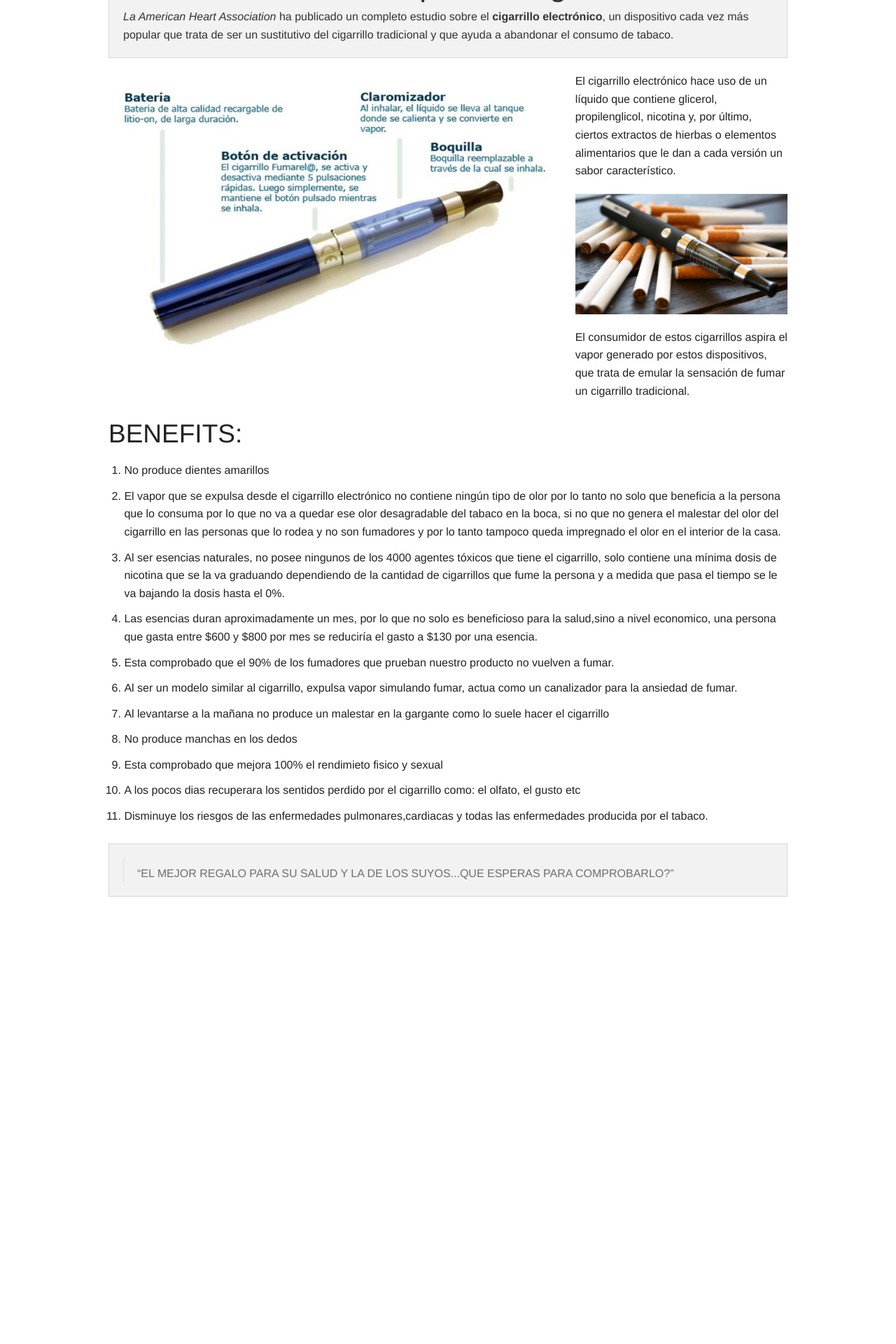
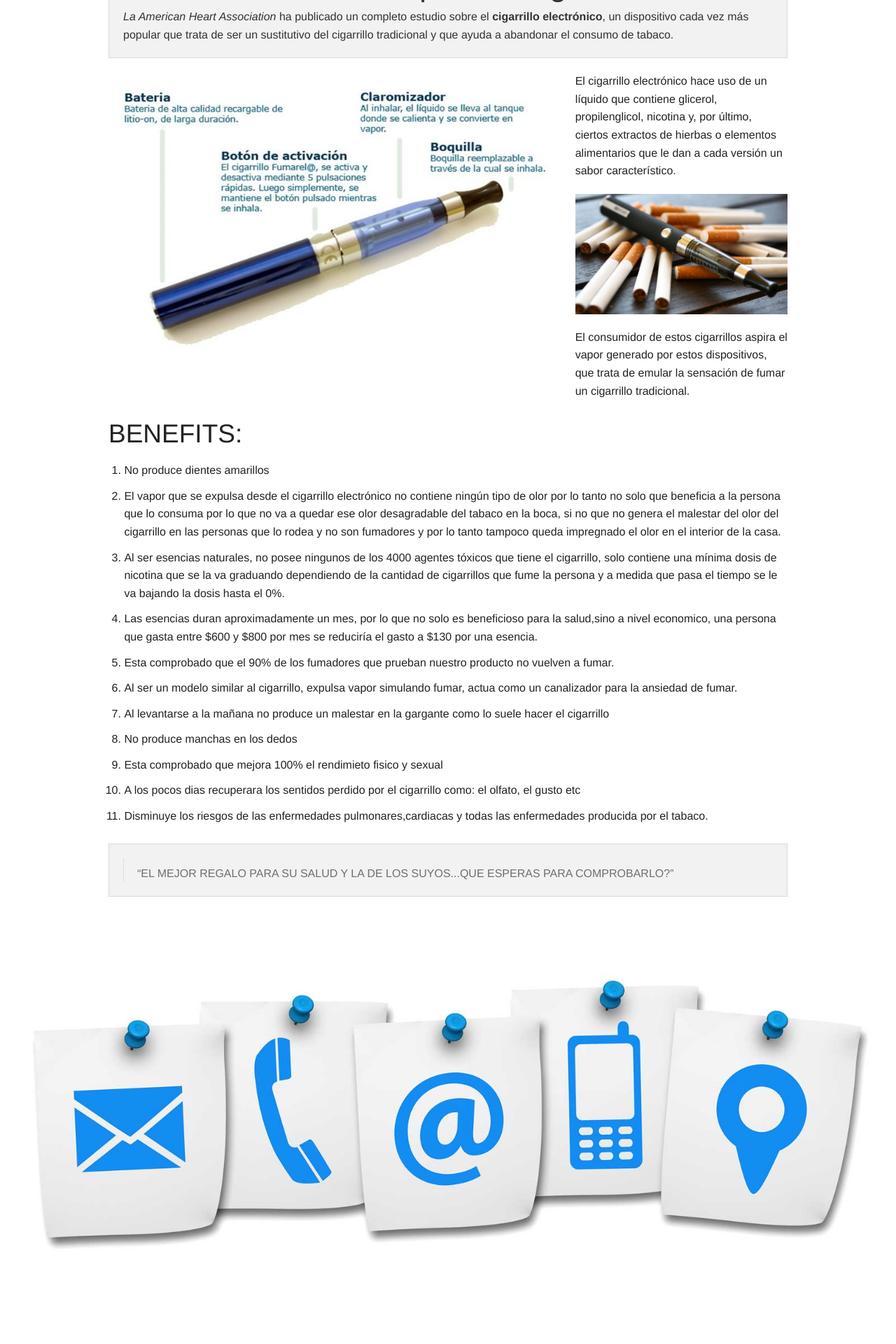
Before and after one commit to ryan258/ecargentina, a Jekyll site: the page built from index.html, in a window 1280 px wide. Shown: the part 829-2749 px from the top of the page at 70% size. Built offline with Jekyll 4.4.1, drawn with Linux system fonts in a browser that asks for light colours; before the commit the page ends 2130 px from its top, so only the background shows below that.

Commit message:
Go page specific with <footer>

```diff
--- a/index.html
+++ b/index.html
@@ -50,3 +50,7 @@ title: Che, Argentina! Get your E-Cigarettes Here!
     </div>
   </div>
 </div>
+
+<footer>
+<a alt="Contactenos!" href="{{site.baseurl}}/contact"><img src="{{site.baseurl}}/img/contacto/contact_us.jpg" />
+</footer>
```
